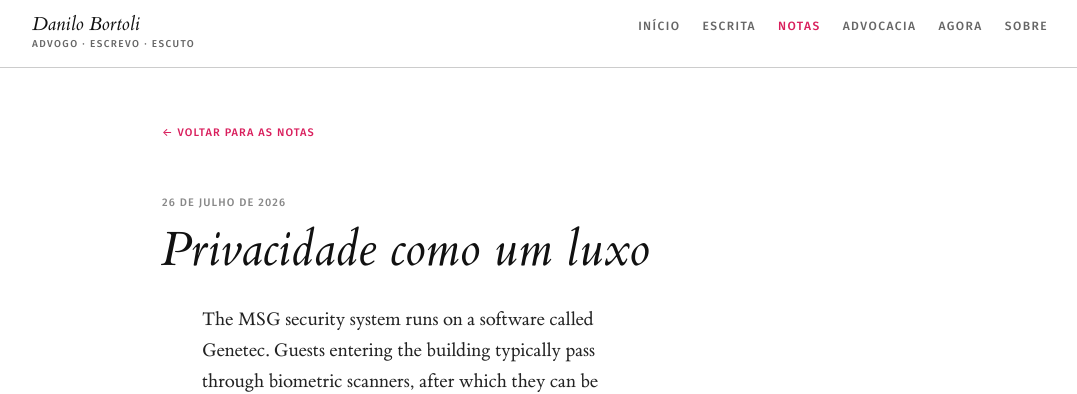
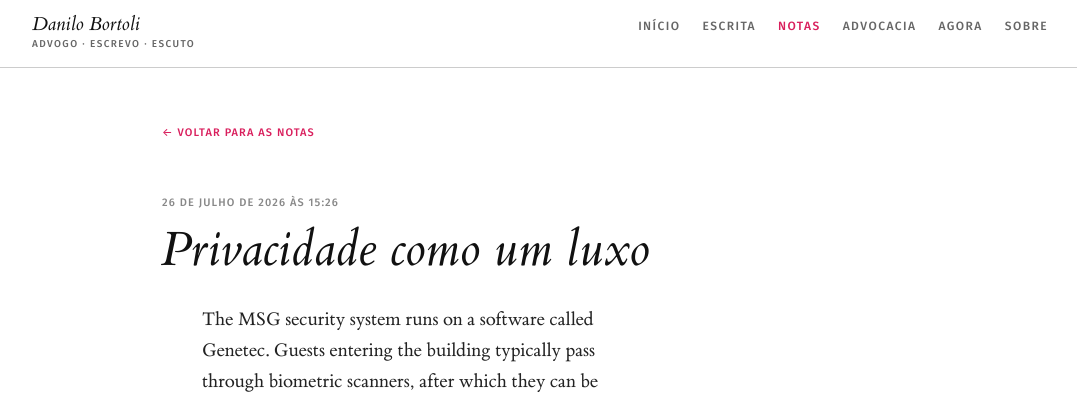
Before and after one commit to danilobortoli/danilobortoli.github.io, a Jekyll site: the page built from _notas/2026-07-26.md, in a window 1280 px wide and 930 px high. Shown: the top 394 px of the window, without its empty margins (100-1177 px from the left). Built offline with Jekyll 4.4.1, drawn with Linux system fonts in a browser that asks for light colours.

Commit message:
Adicionar horário automático às notas [skip ci]

```diff
--- a/_notas/2026-07-26.md
+++ b/_notas/2026-07-26.md
@@ -1,6 +1,6 @@
 ---
 title: Privacidade como um luxo
-date: 2026-07-26
+date: 2026-07-26 15:26:13 -0300
 ---
 > The MSG security system runs on a software called Genetec. Guests entering the building typically pass through biometric scanners, after which they can be monitored from camera to camera. Attendees at the Swift-Kelce nuptials would have also bypassed these scanners via a separate, private entrance, per CNN. The memo viewed by Wired confirms that MSG’s outside-facing cameras were left on throughout the multi-day festivities.
 
```
